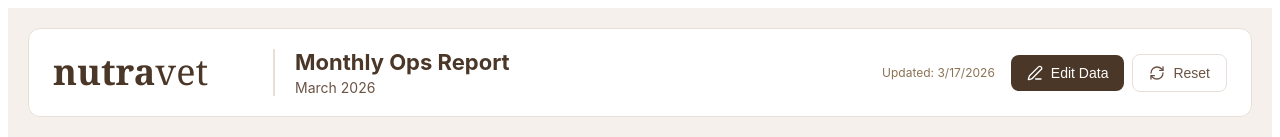
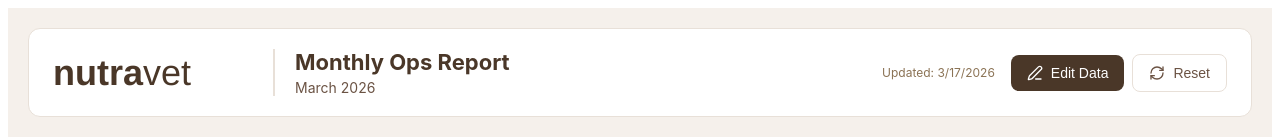
Before and after one commit to fjl1989/ops-dashboard, a React (Vite) app: page / in a window 1280 px wide. Shown: the top 137 px of the page. Built offline with nearby package versions, Linux system fonts and the light colour scheme.

Commit message:
font family update

```diff
--- a/src/App.jsx
+++ b/src/App.jsx
@@ -4,7 +4,7 @@ import { TrendingUp, TrendingDown, CheckCircle, RefreshCw, ShoppingBag, CreditCa
 // Nutravet logo as inline SVG component - clean text version matching brand
 const NutravetLogo = () => (
   <svg viewBox="0 0 200 40" style={{ height: '40px', width: 'auto' }}>
-    <text x="0" y="32" style={{ fontFamily: 'Georgia, serif', fontSize: '36px', fill: '#4a3728' }}>
+    <text x="0" y="32" style={{ fontFamily: 'Helvetica, Arial, sans-serif', fontSize: '36px', fill: '#4a3728' }}>
       <tspan style={{ fontWeight: '700' }}>nutra</tspan>
       <tspan style={{ fontWeight: '400' }}>vet</tspan>
     </text>
```
